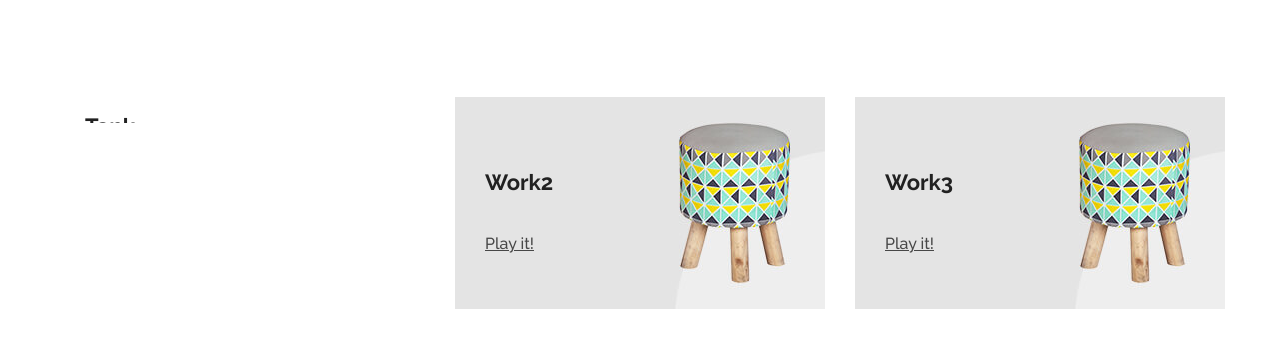
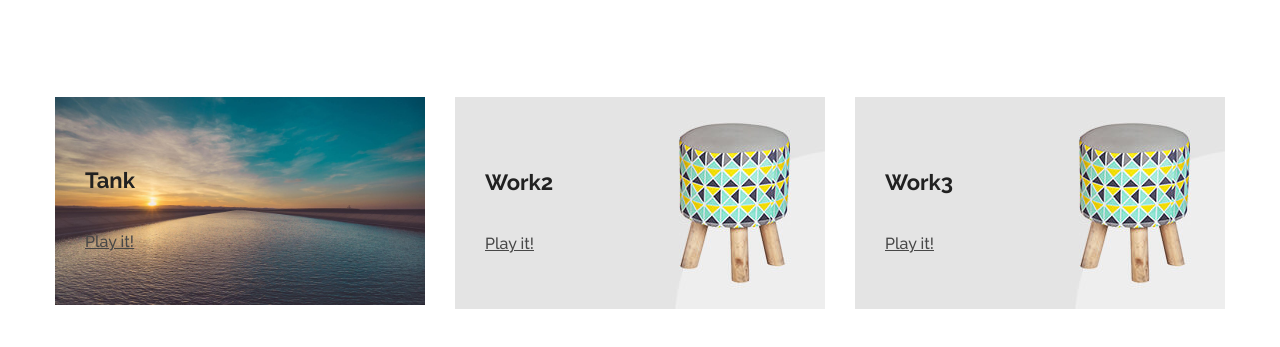
Before and after one commit to 1148716206/1148716206.github.io, a plain HTML site: page index.html in a window 1280 px wide. Shown: the part 153-500 px from the top of the page. Drawn offline with nearby package versions, Linux system fonts and the light colour scheme.

Commit message:
Update index.html

```diff
--- a/index.html
+++ b/index.html
@@ -1,7 +1,7 @@
 <!--
  * @Author: your name
  * @Date: 2021-05-09 15:49:57
- * @LastEditTime: 2021-05-09 21:35:06
+ * @LastEditTime: 2021-05-09 21:38:05
  * @LastEditors: Please set LastEditors
  * @Description: In User Settings Edit
  * @FilePath: \undefinedf:\a WebStorm\client\GitHub\1148716206.github.io\index-2.html
@@ -46,7 +46,7 @@
                 <!-- Banner Start -->
                 <div class="col-lg-4 col-12 mb-md-30px mb-lm-30px" data-aos="fade-up" data-aos-delay="200">
                     <div class="banner-2">
-                        <img src="./assets/images/coming-soon-bg/coming-soon.jpg" alt="" />
+                        <img src="./assets/images/coming-soon.jpg" alt="" />
                         <div class="info justify-content-start">
                             <div class="content align-self-center">
                                 <h3 class="title">
```
